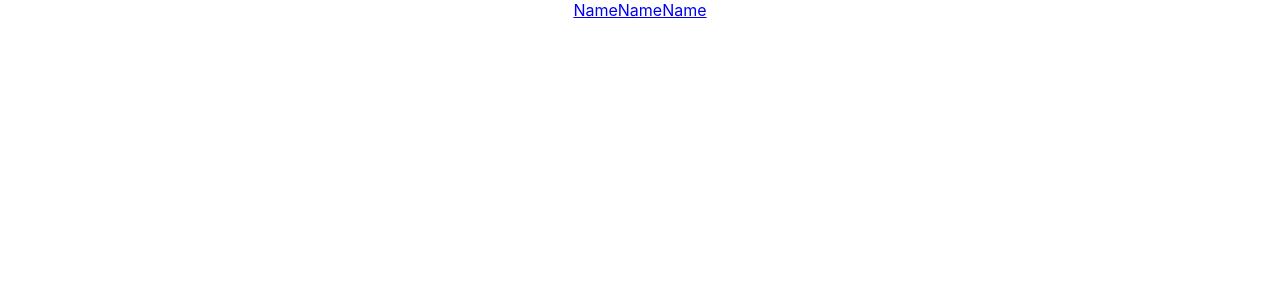
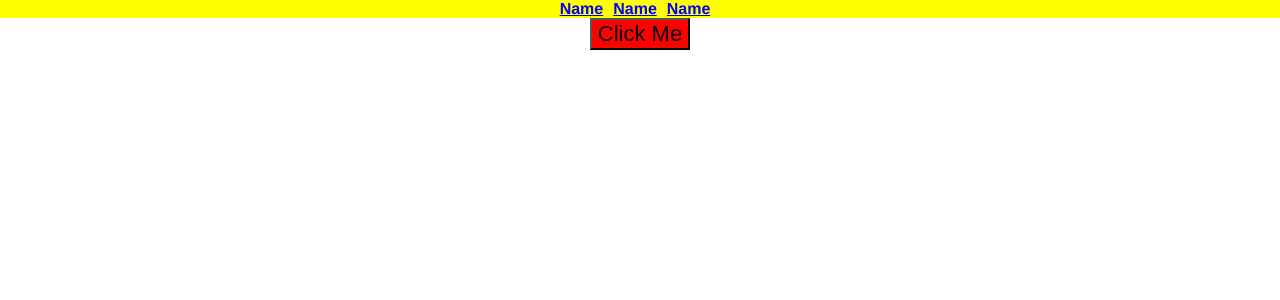
Before and after one commit to szkola-reacta/materialy-sass, a React (Create React App) app: page / in a window 1280 px wide. Shown: the top 300 px of the page. Built offline with nearby package versions, Linux system fonts and the light colour scheme.

Commit message:
sass examples

```diff
--- a/package.json
+++ b/package.json
@@ -30,5 +30,8 @@
       "last 1 firefox version",
       "last 1 safari version"
     ]
+  },
+  "devDependencies": {
+    "node-sass": "^4.14.1"
   }
 }
--- a/src/App.js
+++ b/src/App.js
@@ -2,11 +2,13 @@ import React from 'react';
 import './App.css';
 
 import Menu from './components/Menu';
+import Button from './components/Button';
 
 function App() {
   return (
     <div className="App">
       <Menu />
+      <Button />
     </div>
   );
 }
--- /dev/null
+++ b/src/components/Button/Button.js
@@ -0,0 +1,11 @@
+import React from 'react';
+
+import './styles.scss';
+
+function Button() {
+  return(
+    <button className="btn">Click Me</button>
+  );
+}
+
+export default Button;
--- /dev/null
+++ b/src/components/Button/index.js
@@ -0,0 +1,3 @@
+import Button from './Button';
+
+export default Button;
--- /dev/null
+++ b/src/components/Button/styles.scss
@@ -0,0 +1,16 @@
+.btn {
+  background-color: red;
+  font-size: 22px;
+
+  &--green {
+    background-color: green;
+  }
+
+  &--yellow {
+    background-color: yellow;
+  }
+}
+
+// .btn
+// .btn--green
+// .btn-yellow
--- a/src/components/Menu/Menu.js
+++ b/src/components/Menu/Menu.js
@@ -1,15 +1,17 @@
 import React from 'react';
 
 import Link from '../Link';
-
+import './styles.scss';
 
 function Menu() {
 	return(
-  	<div>
-      <Link />
-      <Link />
-      <Link />
-    </div>
+  	<nav>
+      <ul>
+        <li><Link /></li>
+        <li><Link /></li>
+        <li><Link /></li>
+      </ul>
+    </nav>
   );
 }
 
--- /dev/null
+++ b/src/components/Menu/_fonts.scss
@@ -0,0 +1,3 @@
+$menu-color: yellow;
+$font-family: Helvetica, sans-serif;
+$link-color: blue;
--- /dev/null
+++ b/src/components/Menu/styles.scss
@@ -0,0 +1,28 @@
+@import 'fonts';
+
+nav {
+  font-family: $font-family;
+  background-color: $menu-color;
+
+  ul {
+    margin: 0;
+    padding: 0;
+    list-style: none;
+  }
+
+  li {
+    display: inline-block;
+    padding-right: 10px;
+  }
+
+  a {
+    text-decoration: underline;
+    font-weight: bold;
+    color: $link-color;
+  }
+}
+
+// nav
+// nav ul
+// nav li
+// nav a
```
Also changed, not shown: 1 other file (tests, documents, lock files or other folders).
